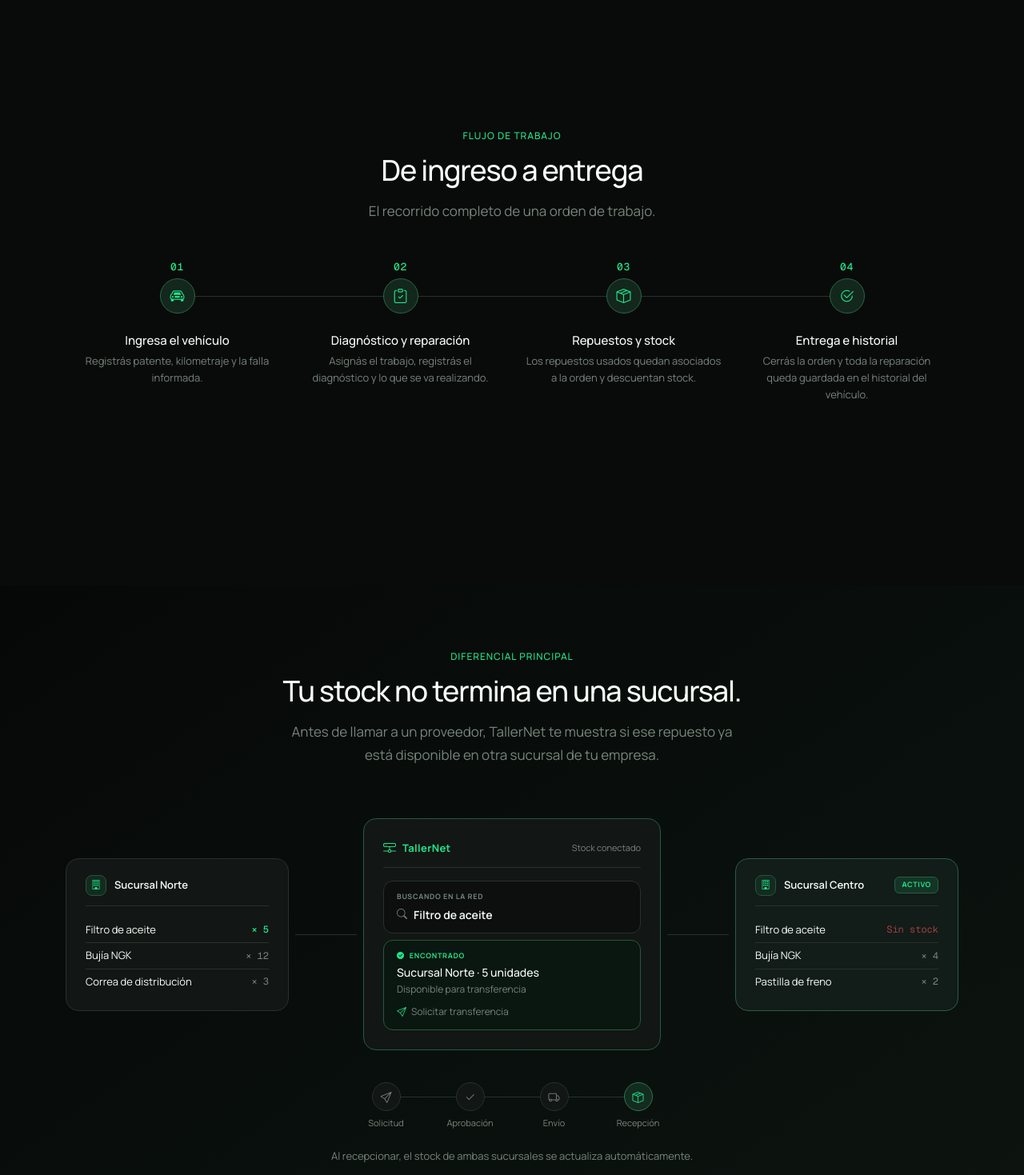
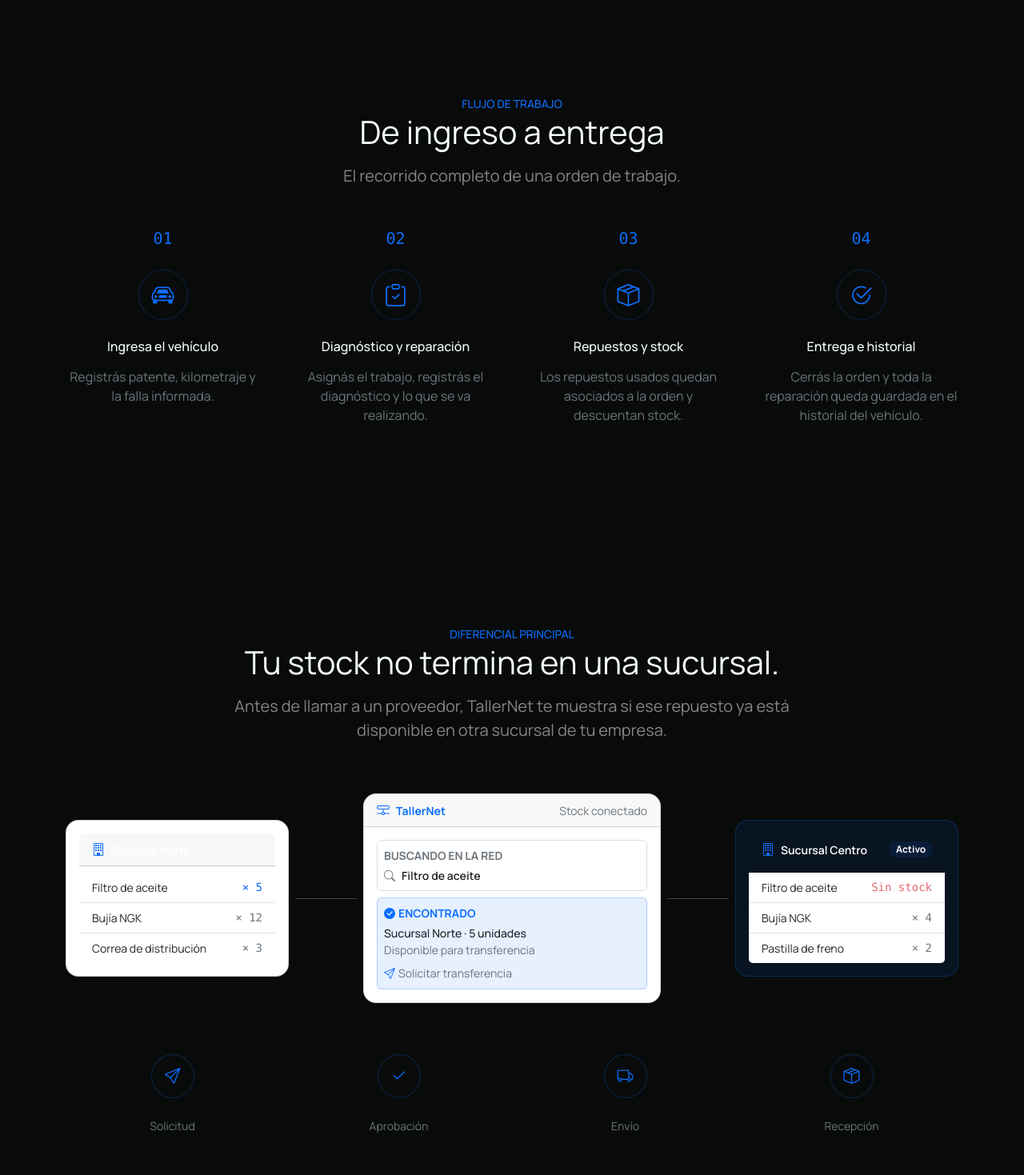
Before and after one commit to lucas6479/TallerNet-fn-, a React (Vite) app in the folder frontend/: page / in a window 1280 px wide. Shown: the part 2560-4029 px from the top of the page at 80% size. Built offline with nearby package versions, Linux system fonts and the light colour scheme.

Commit message:
feat: actualizar flujo de trabajo y red sucursales

```diff
--- a/frontend/src/components/FlujoDeTrabajo.jsx
+++ b/frontend/src/components/FlujoDeTrabajo.jsx
@@ -1,44 +1,29 @@
-import { motion } from 'motion/react'
-import { workflowSteps } from '../data/flujoDeTrabajoData'
+import Reveal from './ui/Reveal'
+import { pasosFlujo } from '../data/flujoDeTrabajoData'
 
 function FlujoDeTrabajo() {
   return (
-    <section id="flujo" className="pub-section pub-screen pub-bg-b d-flex flex-column justify-content-center">
+    <section id="como-funciona" className="py-5 min-vh-100 d-flex flex-column  justify-content-center">
       <div className="container">
 
-        <motion.div
-          className="text-center mb-5"
-          initial={{ opacity: 0, y: 24 }}
-          whileInView={{ opacity: 1, y: 0 }}
-          viewport={{ once: true }}
-          transition={{ duration: 0.5, ease: 'easeOut' }}
-        >
-          <span className="pub-section-eyebrow d-block">Flujo de trabajo</span>
-          <h2 className="pub-section-title">De ingreso a entrega</h2>
-          <p className="pub-section-sub mx-auto">El recorrido completo de una orden de trabajo.</p>
-        </motion.div>
+        <Reveal className="text-center mb-5" onScroll>
+          <span className="small text-primary text-uppercase fw-medium">Flujo de trabajo</span>
+          <h2 className="display-6 mb-3">De ingreso a entrega</h2>
+          <p className="lead text-white text-opacity-50">El recorrido completo de una orden de trabajo.</p>
+        </Reveal>
 
-        <div className="pub-flow d-flex align-items-start">
-          {workflowSteps.map((step, index) => (
-            <motion.div
-              key={step.num}
-              className="pub-flow-step"
-              initial={{ opacity: 0, y: 24 }}
-              whileInView={{ opacity: 1, y: 0 }}
-              viewport={{ once: true }}
-              transition={{ duration: 0.5, ease: 'easeOut', delay: index * 0.1 }}
-            >
-              <div className="pub-flow-node-wrap d-flex flex-column align-items-center">
-                <span className="pub-flow-num">{step.num}</span>
-                <div className="pub-flow-dot d-flex align-items-center justify-content-center position-relative">
-                  <i className={`bi ${step.icon}`} aria-hidden="true"></i>
-                </div>
+        <div className="row g-5 text-center">
+          {pasosFlujo.map((step) => (
+            <Reveal key={step.num} className="col-md-3" onScroll>
+              <span className="fs-5 font-monospace text-primary">{step.num}</span>
+              <div className="my-4">
+                <span className="d-inline-flex align-items-center justify-content-center border border-primary border-opacity-25 rounded-circle p-3 lh-1">
+                  <i className={`bi ${step.icon} fs-3 text-primary`} aria-hidden="true"></i>
+                </span>
               </div>
-              <div className="pub-flow-content">
-                <h3 className="pub-flow-title">{step.title}</h3>
-                <p className="pub-flow-text">{step.text}</p>
-              </div>
-            </motion.div>
+              <h3 className="fs-6 mb-3 mt-4">{step.title}</h3>
+              <p className="text-secondary">{step.text}</p>
+            </Reveal>
           ))}
         </div>
 
--- a/frontend/src/components/RedDeSucursales.jsx
+++ b/frontend/src/components/RedDeSucursales.jsx
@@ -1,58 +1,78 @@
-import { motion } from 'motion/react'
+import Reveal from './ui/Reveal'
 
 function RedDeSucursales() {
   return (
-    <section id="sucursales" className="pub-section pub-screen pub-bg-a d-flex flex-column justify-content-center">
+    <section id="sucursales" className="min-vh-100 py-5 d-flex flex-column justify-content-center">
       <div className="container">
 
         {/* Header */}
-        <motion.div
-          className="row justify-content-center mb-5"
-          initial={{ opacity: 0, y: 24 }}
-          whileInView={{ opacity: 1, y: 0 }}
-          viewport={{ once: true }}
-          transition={{ duration: 0.5, ease: 'easeOut' }}
-        >
+        <Reveal className="row justify-content-center mb-5" onScroll>
           <div className="col-lg-8 text-center">
-            <span className="pub-section-eyebrow d-block">Diferencial principal</span>
-            <h2 className="pub-section-title">Tu stock no termina en una sucursal.</h2>
-            <p className="pub-section-sub mx-auto">
+            <span className="small text-primary text-uppercase fw-medium">Diferencial principal</span>
+            <h2 className="display-6 mb-3">Tu stock no termina en una sucursal.</h2>
+            <p className="lead text-white text-opacity-50">
               Antes de llamar a un proveedor, TallerNet te muestra si ese repuesto ya está
               disponible en otra sucursal de tu empresa.
             </p>
           </div>
-        </motion.div>
+        </Reveal>
 
         {/* Red de sucursales */}
-        <motion.div
-          className="row align-items-center gx-0 gy-4"
-          initial={{ opacity: 0, y: 24 }}
-          whileInView={{ opacity: 1, y: 0 }}
-          viewport={{ once: true }}
-          transition={{ duration: 0.5, ease: 'easeOut', delay: 0.15 }}
-        >
+        <Reveal className="row align-items-center gx-0 gy-4" onScroll>
 
           {/* Sucursal Norte */}
           <div className="col-lg-3">
-            <div className="pub-branch-card">
-              <div className="pub-branch-head d-flex align-items-center">
-                <div className="pub-branch-ico d-flex align-items-center justify-content-center flex-shrink-0">
-                  <i className="bi bi-building" aria-hidden="true"></i>
+            <div className="card p-3 rounded-4">
+              <div className="card-header d-flex align-items-center gap-2 mb-2">
+                <i className="bi bi-building text-primary" aria-hidden="true"></i>
+                <span className="fw-semibold text-white small">Sucursal Norte</span>
+              </div>
+              <ul className="list-group list-group-flush">
+                <li className="list-group-item d-flex align-items-center justify-content-between py-2">
+                  <span className="small">Filtro de aceite</span>
+                  <span className="font-monospace small text-primary">× 5</span>
+                </li>
+                <li className="list-group-item d-flex align-items-center justify-content-between py-2">
+                  <span className="small">Bujía NGK</span>
+                  <span className="font-monospace small text-secondary">× 12</span>
+                </li>
+                <li className="list-group-item d-flex align-items-center justify-content-between py-2">
+                  <span className="small">Correa de distribución</span>
+                  <span className="font-monospace small text-secondary">× 3</span>
+                </li>
+              </ul>
+            </div>
+          </div>
+
+          {/* Conector */}
+          <div className="col-lg-1 d-none d-lg-flex align-items-center px-2">
+            <hr className="w-100" />
+          </div>
+
+          {/* TallerNet Hub */}
+          <div className="col-lg-4">
+            <div className="card border border-secondary border-opacity-25 rounded-4">
+              <div className="card-header d-flex align-items-center gap-2">
+                <i className="bi bi-hdd-network text-primary" aria-hidden="true"></i>
+                <span className="fw-bold small text-primary">TallerNet</span>
+                <span className="text-secondary small ms-auto">Stock conectado</span>
+              </div>
+              <div className="card-body">
+                <div className="border border-secondary border-opacity-25 rounded p-2 mb-2">
+                  <div className="text-secondary text-uppercase d-block small fw-bold mb-1">Buscando en la red</div>
+                  <div className="d-flex align-items-center gap-2 fw-semibold small">
+                    <i className="bi bi-search text-secondary" aria-hidden="true"></i> Filtro de aceite
+                  </div>
                 </div>
-                <span className="pub-branch-name">Sucursal Norte</span>
-              </div>
-              <div>
-                <div className="pub-branch-stock-item d-flex align-items-center justify-content-between">
-                  <span className="pub-branch-stock-name">Filtro de aceite</span>
-                  <span className="pub-branch-stock-qty pub-branch-stock-qty--ok">× 5</span>
-                </div>
-                <div className="pub-branch-stock-item d-flex align-items-center justify-content-between">
-                  <span className="pub-branch-stock-name">Bujía NGK</span>
-                  <span className="pub-branch-stock-qty">× 12</span>
-                </div>
-                <div className="pub-branch-stock-item d-flex align-items-center justify-content-between">
-                  <span className="pub-branch-stock-name">Correa de distribución</span>
-                  <span className="pub-branch-stock-qty">× 3</span>
+                <div className="bg-primary bg-opacity-10 border border-primary border-opacity-25 rounded p-2">
+                  <div className="d-flex align-items-center gap-1 text-primary small fw-bold text-uppercase mb-1">
+                    <i className="bi bi-check-circle-fill" aria-hidden="true"></i> Encontrado
+                  </div>
+                  <div className="fw-medium small">Sucursal Norte · 5 unidades</div>
+                  <div className="text-secondary small">Disponible para transferencia</div>
+                  <div className="d-inline-flex align-items-center gap-1 text-secondary small mt-2">
+                    <i className="bi bi-send text-primary" aria-hidden="true"></i> Solicitar transferencia
+                  </div>
                 </div>
               </div>
             </div>
@@ -60,101 +80,75 @@ function RedDeSucursales() {
 
           {/* Conector */}
           <div className="col-lg-1 d-none d-lg-flex align-items-center px-2">
-            <div className="pub-suc-conn-line"></div>
-          </div>
-
-          {/* TallerNet Hub */}
-          <div className="col-lg-4">
-            <div className="pub-hub-card">
-              <div className="pub-hub-brand d-flex align-items-center gap-2">
-                <i className="bi bi-hdd-network pub-hub-brand-ico" aria-hidden="true"></i>
-                <span className="pub-hub-brand-name">TallerNet</span>
-                <span className="pub-hub-brand-sub ms-auto">Stock conectado</span>
-              </div>
-              <div className="pub-hub-query mb-2">
-                <div className="pub-hub-query-label">Buscando en la red</div>
-                <div className="pub-hub-query-term d-flex align-items-center gap-2">
-                  <i className="bi bi-search" aria-hidden="true"></i> Filtro de aceite
-                </div>
-              </div>
-              <div className="pub-hub-result">
-                <div className="pub-hub-result-status d-flex align-items-center">
-                  <i className="bi bi-check-circle-fill" aria-hidden="true"></i> Encontrado
-                </div>
-                <div className="pub-hub-result-detail">Sucursal Norte · 5 unidades</div>
-                <div className="pub-hub-result-meta">Disponible para transferencia</div>
-                <div className="pub-hub-action d-inline-flex align-items-center">
-                  <i className="bi bi-send" aria-hidden="true"></i> Solicitar transferencia
-                </div>
-              </div>
-            </div>
-          </div>
-
-          {/* Conector */}
-          <div className="col-lg-1 d-none d-lg-flex align-items-center px-2">
-            <div className="pub-suc-conn-line"></div>
+            <hr className="w-100" />
           </div>
 
           {/* Sucursal Centro (activa) */}
           <div className="col-lg-3">
-            <div className="pub-branch-card pub-branch-card--active">
-              <div className="pub-branch-head d-flex align-items-center">
-                <div className="pub-branch-ico d-flex align-items-center justify-content-center flex-shrink-0">
-                  <i className="bi bi-building" aria-hidden="true"></i>
-                </div>
-                <span className="pub-branch-name">Sucursal Centro</span>
-                <span className="pub-branch-badge">Activo</span>
+            <div className="card h-100 border-primary border-opacity-25 bg-primary bg-opacity-10 rounded-4 p-3">
+              <div className="card-header d-flex align-items-center gap-2 mb-2">
+                <i className="bi bi-building text-primary" aria-hidden="true"></i>
+                <span className="fw-semibold small flex-grow-1 text-white">Sucursal Centro</span>
+                <span className="badge text-bg-primary">Activo</span>
               </div>
-              <div>
-                <div className="pub-branch-stock-item d-flex align-items-center justify-content-between">
-                  <span className="pub-branch-stock-name">Filtro de aceite</span>
-                  <span className="pub-branch-stock-qty pub-branch-stock-qty--out">Sin stock</span>
-                </div>
-                <div className="pub-branch-stock-item d-flex align-items-center justify-content-between">
-                  <span className="pub-branch-stock-name">Bujía NGK</span>
-                  <span className="pub-branch-stock-qty">× 4</span>
-                </div>
-                <div className="pub-branch-stock-item d-flex align-items-center justify-content-between">
-                  <span className="pub-branch-stock-name">Pastilla de freno</span>
-                  <span className="pub-branch-stock-qty">× 2</span>
-                </div>
-              </div>
+              <ul className="list-group list-group-flush">
+                <li className="list-group-item d-flex align-items-center justify-content-between py-2">
+                  <span className="small">Filtro de aceite</span>
+                  <span className="font-monospace small text-danger text-opacity-75">Sin stock</span>
+                </li>
+                <li className="list-group-item d-flex align-items-center justify-content-between py-2">
+                  <span className="small">Bujía NGK</span>
+                  <span className="font-monospace small text-secondary">× 4</span>
+                </li>
+                <li className="list-group-item d-flex align-items-center justify-content-between py-2">
+                  <span className="small">Pastilla de freno</span>
+                  <span className="font-monospace small text-secondary">× 2</span>
+                </li>
+              </ul>
             </div>
           </div>
 
-        </motion.div>
+        </Reveal>
 
         {/* Flujo de transferencia */}
-        <div className="pub-xfer d-flex align-items-start">
-          <div className="pub-xfer-step d-flex flex-column align-items-center text-center position-relative">
-            <div className="pub-xfer-dot d-flex align-items-center justify-content-center position-relative mb-2">
-              <i className="bi bi-send" aria-hidden="true"></i>
+        <div className="row g-3 text-center mt-4">
+          <div className="col-3">
+            <div className="my-4">
+              <span className="d-inline-flex align-items-center justify-content-center border border-primary border-opacity-25 rounded-circle p-3 lh-1">
+                <i className="bi bi-send fs-5 text-primary" aria-hidden="true"></i>
+              </span>
             </div>
-            <span className="pub-xfer-label">Solicitud</span>
+            <div className="text-secondary small">Solicitud</div>
           </div>
-          <div className="pub-xfer-step d-flex flex-column align-items-center text-center position-relative">
-            <div className="pub-xfer-dot d-flex align-items-center justify-content-center position-relative mb-2">
-              <i className="bi bi-check2" aria-hidden="true"></i>
+          <div className="col-3">
+            <div className="my-4">
+              <span className="d-inline-flex align-items-center justify-content-center border border-primary border-opacity-25 rounded-circle p-3 lh-1">
+                <i className="bi bi-check2 fs-5 text-primary" aria-hidden="true"></i>
+              </span>
             </div>
-            <span className="pub-xfer-label">Aprobación</span>
+            <div className="text-secondary small">Aprobación</div>
           </div>
-          <div className="pub-xfer-step d-flex flex-column align-items-center text-center position-relative">
-            <div className="pub-xfer-dot d-flex align-items-center justify-content-center position-relative mb-2">
-              <i className="bi bi-truck" aria-hidden="true"></i>
+          <div className="col-3">
+            <div className="my-4">
+              <span className="d-inline-flex align-items-center justify-content-center border border-primary border-opacity-25 rounded-circle p-3 lh-1">
+                <i className="bi bi-truck fs-5 text-primary" aria-hidden="true"></i>
+              </span>
             </div>
-            <span className="pub-xfer-label">Envío</span>
+            <div className="text-secondary small">Envío</div>
           </div>
-          <div className="pub-xfer-step pub-xfer-step--done d-flex flex-column align-items-center text-center position-relative">
-            <div className="pub-xfer-dot d-flex align-items-center justify-content-center position-relative mb-2">
-              <i className="bi bi-box-seam" aria-hidden="true"></i>
+          <div className="col-3">
+            <div className="my-4">
+              <span className="d-inline-flex align-items-center justify-content-center border border-primary border-opacity-25 rounded-circle p-3 lh-1">
+                <i className="bi bi-box-seam fs-5 text-primary" aria-hidden="true"></i>
+              </span>
             </div>
-            <span className="pub-xfer-label">Recepción</span>
+            <div className="text-secondary small">Recepción</div>
           </div>
         </div>
 
         {/* Nota al pie */}
-        <div className="text-center mt-4">
-          <p className="pub-suc-footnote">
+        <div className="text-center mt-5">
+          <p className="text-secondary small">
             Al recepcionar, el stock de ambas sucursales se actualiza automáticamente.
           </p>
         </div>
--- /dev/null
+++ b/frontend/src/components/ui/Reveal.jsx
@@ -0,0 +1,30 @@
+import { motion } from 'motion/react'
+function Reveal({ children, className = '', onScroll = false }) {
+  // children: el contenido que se va a animar
+  // className: clases CSS que se aplican al div contenedor (por ej. "col-md-4 text-center")
+  // onScroll: si es true, la animación se activa cuando el elemento entra en pantalla al hacer scroll
+  //si es false, la animación se activa al cargar la página
+
+  // Estado final de la animación: completamente visible y en su posición original
+  const visible = { opacity: 1, y: 0 }
+  return (
+    <motion.div
+      className={className}
+      initial={{ opacity: 0, y: 20 }}       // estado inicial: invisible y 20px más abajo
+      animate={onScroll ? undefined : visible}      // si NO es onScroll, anima al cargar
+      whileInView={onScroll ? visible : undefined}  // si ES onScroll, anima al entrar en pantalla
+      viewport={onScroll ? { once: true, amount: 0.2 } : undefined}
+      // once: true → la animación ocurre solo la primera vez (no se repite al volver a hacer scroll)
+      // amount: 0.2 → se activa cuando el 20% del elemento es visible en pantalla
+      transition={{
+        duration: 1.2,              // duración de la animación
+        delay: 0.1,                 // pequeña demora antes de empezar
+        ease: [0.25, 0.1, 0.25, 1], // curva de aceleración (suave al inicio y al final)
+      }}
+    >
+      {children}
+    </motion.div>
+  )
+}
+
+export default Reveal
--- a/frontend/src/data/flujoDeTrabajoData.js
+++ b/frontend/src/data/flujoDeTrabajoData.js
@@ -1,6 +1,26 @@
-export const workflowSteps = [
-  { num: '01', icon: 'bi-car-front',       title: 'Ingresa el vehículo',        text: 'Registrás patente, kilometraje y la falla informada.' },
-  { num: '02', icon: 'bi-clipboard-check', title: 'Diagnóstico y reparación',   text: 'Asignás el trabajo, registrás el diagnóstico y lo que se va realizando.' },
-  { num: '03', icon: 'bi-box-seam',        title: 'Repuestos y stock',          text: 'Los repuestos usados quedan asociados a la orden y descuentan stock.' },
-  { num: '04', icon: 'bi-check2-circle',   title: 'Entrega e historial',        text: 'Cerrás la orden y toda la reparación queda guardada en el historial del vehículo.' },
+export const pasosFlujo = [
+  {
+    num: '01',
+    icon: 'bi-car-front',
+    title: 'Ingresa el vehículo',
+    text: 'Registrás patente, kilometraje y la falla informada.',
+  },
+  {
+    num: '02',
+    icon: 'bi-clipboard-check',
+    title: 'Diagnóstico y reparación',
+    text: 'Asignás el trabajo, registrás el diagnóstico y lo que se va realizando.',
+  },
+  {
+    num: '03',
+    icon: 'bi-box-seam',
+    title: 'Repuestos y stock',
+    text: 'Los repuestos usados quedan asociados a la orden y descuentan stock.',
+  },
+  {
+    num: '04',
+    icon: 'bi-check2-circle',
+    title: 'Entrega e historial',
+    text: 'Cerrás la orden y toda la reparación queda guardada en el historial del vehículo.',
+  },
 ]
```
Also changed, not shown: 1 other file (tests, documents, lock files or other folders).
